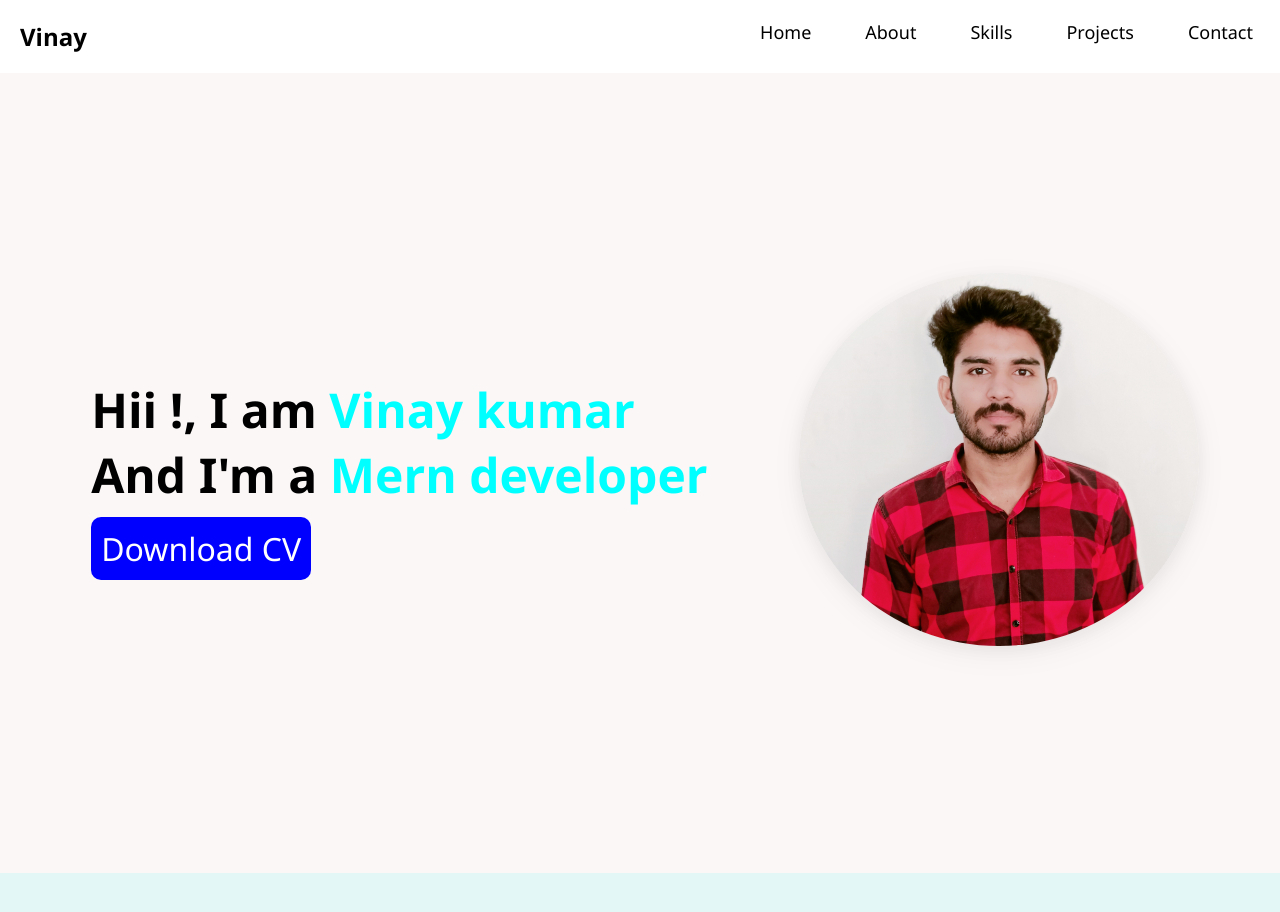
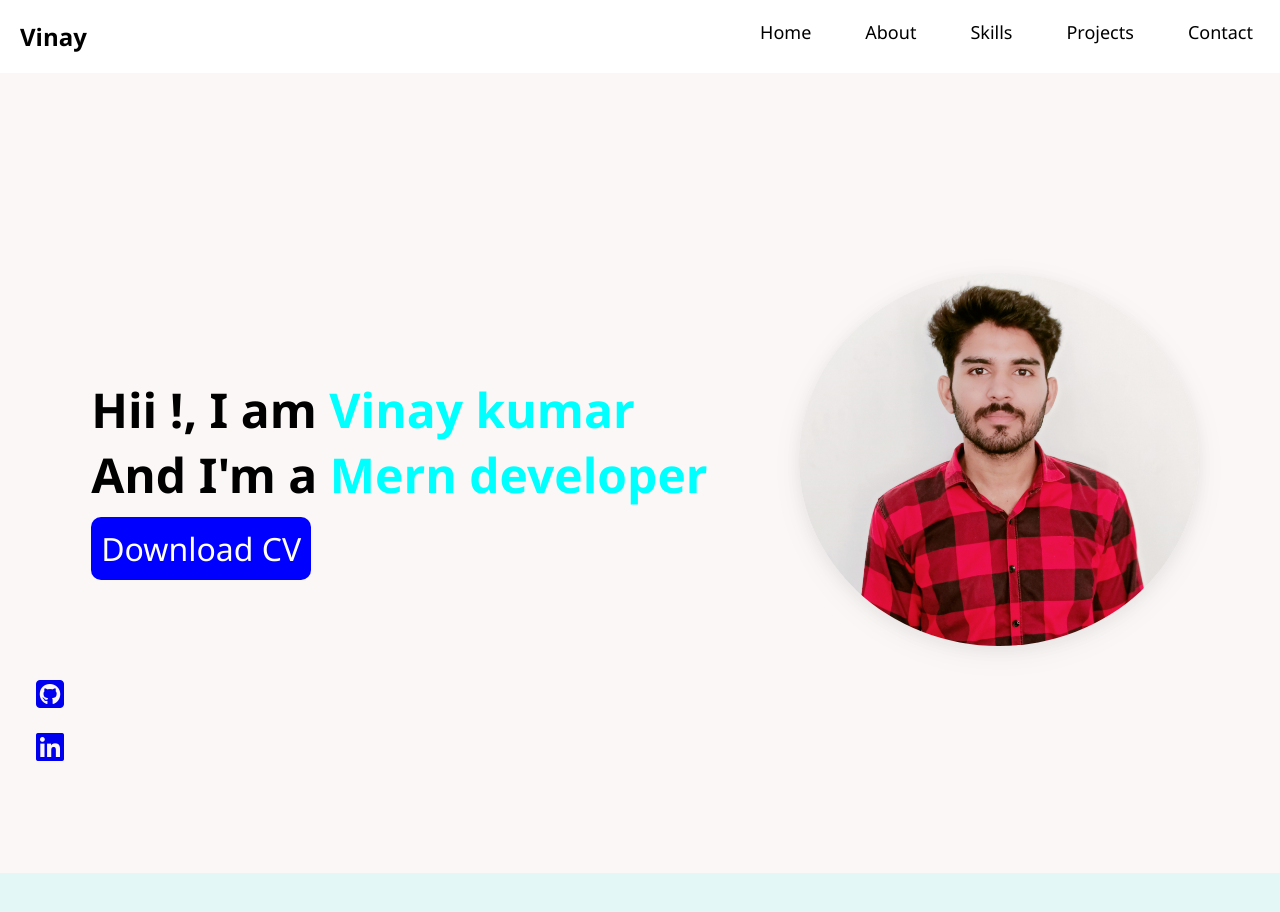
Before and after one commit to VinayKumar2203/portfolio, a plain HTML site: page index.html in a window 1280 px wide. Shown: the top 912 px of the page. Drawn offline with Linux system fonts and the light colour scheme.

Commit message:
add position

```diff
--- a/index.html
+++ b/index.html
@@ -227,7 +227,10 @@
             </div>
         </div>
     </section>
-
+    <div class="mediaConnection">
+        <a href="https://github.com/VinayKumar2203"><i class="fa-brands fa-square-github"></i></a>
+        <a href="https://www.linkedin.com/in/vinay-kumar-820301288/"><i class="fa-brands fa-linkedin"></i></a>
+    </div>
 </body>
 
 </html>
--- a/style.css
+++ b/style.css
@@ -401,3 +401,24 @@ skills--------------start----------
     font-size: 15px;
     font-weight: 500;
 }
+body {
+    position: relative;
+}
+
+.mediaConnection {
+    position: absolute;
+    /* position: fixed; */
+    position: sticky;
+    display: flex;
+    flex-direction: column;
+    gap: 10px;
+    align-items: center;
+    justify-content: center;
+    font-size: xx-large;
+    height: 100px;
+    width: 100px;
+    /* border: 1px solid red; */
+    left: 0;
+    bottom: 30px;
+
+}
```
